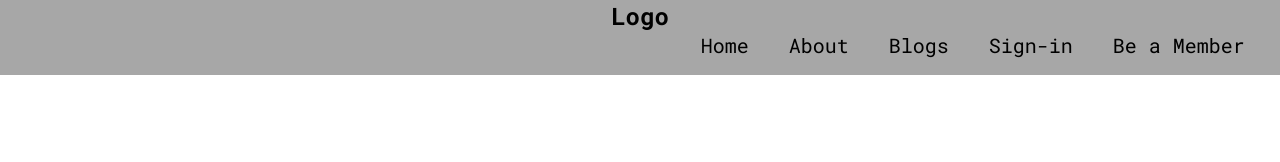
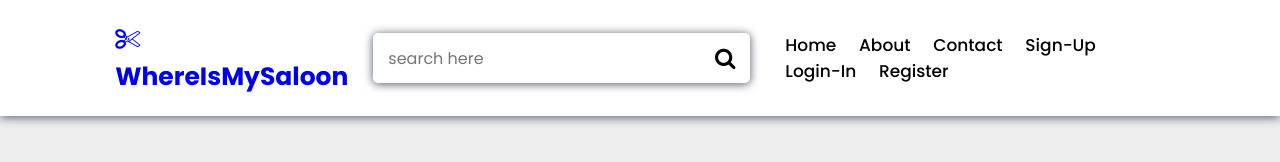
Before and after one commit to AKSHATkumar22/Where-is-my-saloon, a plain HTML site: page index.html in a window 1280 px wide. Drawn offline with Linux system fonts and the light colour scheme.

Commit message:
New Navbar

```diff
--- a/index.html
+++ b/index.html
@@ -3,24 +3,45 @@
   <head>
     <meta charset="UTF-8" />
     <meta name="viewport" content="width=device-width, initial-scale=1.0" />
-    <title>Where is my Saloon?</title>
+    <title>WhereIsMySaloon?</title>
+    <!-- link for the css -->
     <link rel="stylesheet" href="style.css" />
+    <!-- link for font awesome cdn -->
+    <link rel="stylesheet" href="https://cdnjs.cloudflare.com/ajax/libs/font-awesome/4.7.0/css/font-awesome.min.css">
+    <!-- code for the rest -->
   </head>
   <body>
-    <nav>
-      <!-- Here, the logo of the website will come at the right side -->
-      <h1>Logo</h1>
-      <ul class="nav-ul">
-        <!-- the nav-link should be much more familiar -->
-        <li class="nav-li"><a href="#">Home</a></li>
-        <!-- the sign-up link should be handled separetly  -->
-        <li class="nav-li"><a href="#">About</a></li>
-        <li class="nav-li"><a href="#">Blogs</a></li>
-        <!-- Means that it opens much more pages -->
-        <!-- sign-in & sign up -->
-        <li class="nav-li"><a href="#">Sign-in</a></li>
-        <li class="nav-li"><a href="#">Be a Member</a></li>
-      </ul>
+
+    <!--Header Code for the header section -->
+    <header class="header">
+      <a href="#" class="logo"><i class="fa fa-scissors" aria-hidden="true"></i> WhereIsMySaloon</a>
+
+
+      <form class="search-form">
+        <input type="search"id="search-box" placeholder="search here">
+        <label for="search-box" class="fa fa-search"></label>
+      </form>
+
+
+    <nav class="navbar">
+         <a href="#home">Home</a>
+         <a href="#About">About</a>
+         <a href="#contact">Contact</a>
+         <a href="#user-sign-up">Sign-Up</a>
+         <a href="#login">Login-In</a>
+         <a href="#Register">Register</a>
     </nav>
+
+
+
+
+    </header>
+
+
+
+
+
+
+
   </body>
 </html>
--- a/style.css
+++ b/style.css
@@ -1,45 +1,97 @@
-@import url("https://fonts.googleapis.com/css2?family=Roboto+Mono:ital,wght@0,100..700;1,100..700&display=swap");
-* {
-  margin: 0;
-  padding: 0;
-  font-family: "Roboto Mono", monospace;
-  font-optical-sizing: auto;
-  font-weight: weight;
-  font-style: normal;
+@import url('https://fonts.googleapis.com/css2?family=Poppins:ital,wght@0,100;0,200;0,300;0,400;0,500;0,600;0,700;0,800;0,900;1,100;1,200;1,300;1,400;1,500;1,600;1,700;1,800;1,900&display=swap');
+/* color codes */
+:root
+{
+  --white: #ffffff#fffwhitehsl(0,0,100)rgb(255,255,255);
+  --darks-lategray :#4e5261#556darkslategrayhsl(227,10,34)rgb(78,82,97);
+  --box-shadow: 0 .1rem 1rem rgb(78,82,97);
+  --border: 2rem solid rgb(78,82,97);
+  --outline: .1rem solid rgb(78,82,97);
 }
 
-nav {
-  background-color: #a7a7a7;
-  height: 75px;
-  align-items: center;
-  justify-content: center;
-  /* min-height: 100vh; */
-  text-decoration-line: none;
-  /* align-items: center; */
-  text-align: center;
-  align-items: center;
-}
-.nav-ul {
-  font-size: 20px;
-  text-align: end;
-  display: flex;
-  gap: 2.5rem;
-  justify-content: flex-end;
-  padding-right: 2.2rem;
-  align-items: center;
-  text-decoration-line: none;
+/* root design */
+*{
+ font-family: "Poppins", sans-serif;
+ padding: 0;
+ margin: 0;
+ box-sizing: border-box;
+ outline: none;
+ border: none;
+ text-decoration: none;
+ text-transform: inherit;
+ transition: all .2s linear;
 }
 
-.nav-li {
-  align-items: center;
-  justify-content: center;
-  list-style: none;
-  text-decoration-line: none;
+/* html-body */
+html{
+  font-size: 62.5%;
+  overflow-x: hidden;
+  scroll-behavior: smooth;
+  scroll-padding-top: 7rem;
 }
 
-nav,
-a {
-  text-decoration: none;
+/* body */
+body{
+  background: #eee;
+}
+/* header- navbar */
+.header{
+  gap: 2.5rem;
+  position: fixed;
+  top: 0;
+  left: 0;
+  right: 0;
+  display: flex;
   align-items: center;
+  justify-content: space-between;
+  padding: 2rem 9%;
+  background: #fff;
+  box-shadow: var(--box-shadow);
+}
+/* custom logo */
+.header .logo{
+  font-size: 2.5rem;
+  font-weight: bolder;
+}
+/* navbar anchor tag */
+.navbar a{
+  font-size: 1.7rem;
+  font-weight: 500;
+}
+/* navbar anchor tag */
+.header .navbar a{
+  margin: 0 1rem;
+  color: var(--darks-lategray);
+}
+/* hover over anchor tag */
+.header .navbar a:hover{
+  color: tomato;
+}
+/* search menu */
+.header .search-form{
+  font-size: 1.5rem;
+  border: 0px solid;
+  width: 50rem;
+  height: 5rem;
+  border-radius: .5rem;
+  overflow: hidden;
+  display: flex;
+  align-items: center;
+  box-shadow: var(--box-shadow);
+}
+/* search menu */
+.header .search-form input{
+  height: 100%;
+  width: 100%;
+  background: none;
+  text-transform: none;
+  font-size: 1.6rem;
   color: black;
+  padding: 0 1.5rem;
 }
+/* search logo */
+.header .search-form label{
+  font-size: 2.2rem;
+  padding-right: 1.5rem;
+  cursor: pointer;
+}
```
